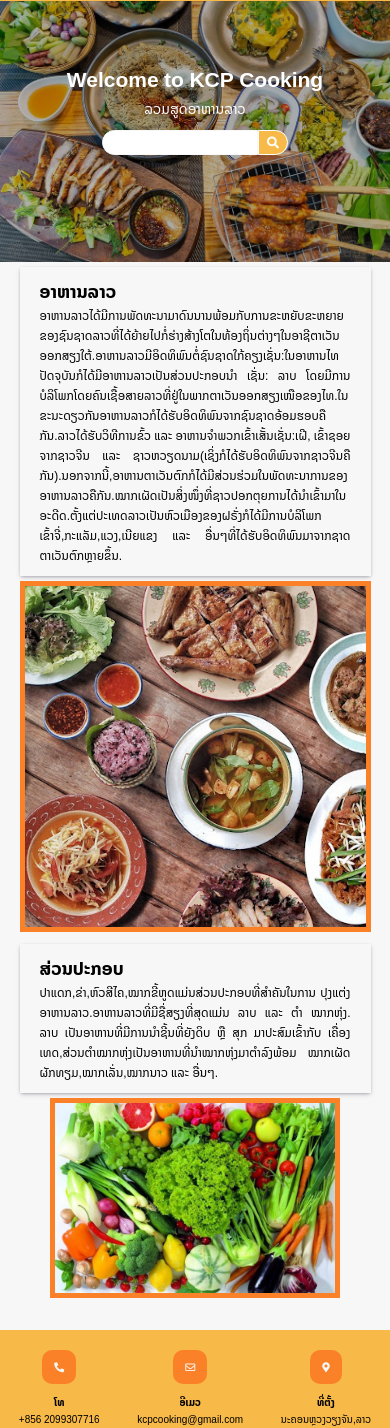
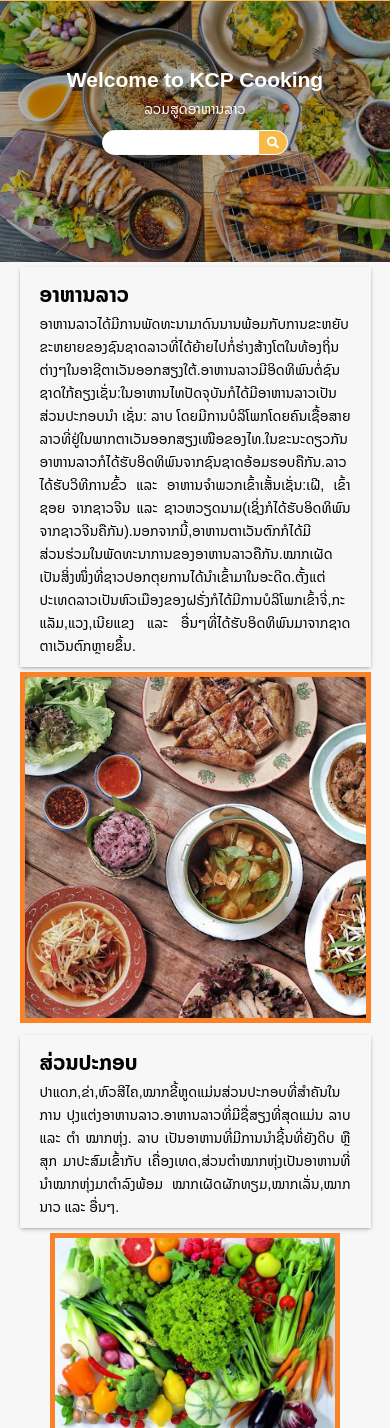
Before and after one commit to KCP-cooking/KCP, a plain HTML site: page index.html in a window 390 px wide. Shown: the part 88-1516 px from the top of the page. Drawn offline with Linux system fonts and the light colour scheme.

Commit message:
Update style.css

```diff
--- a/css/style.css
+++ b/css/style.css
@@ -370,7 +370,7 @@ input{
      }
     .content1{
         width: 100%;
-        font-size: 12px;
+        font-size: 14px;
     }
     .content1 p{
         text-align: justify;
@@ -455,7 +455,7 @@ input{
      }
     .content2{
         width: 90%;
-        font-size: 12px;
+        font-size: 14px;
     }
     .content2 p{
         text-align: justify;
```
